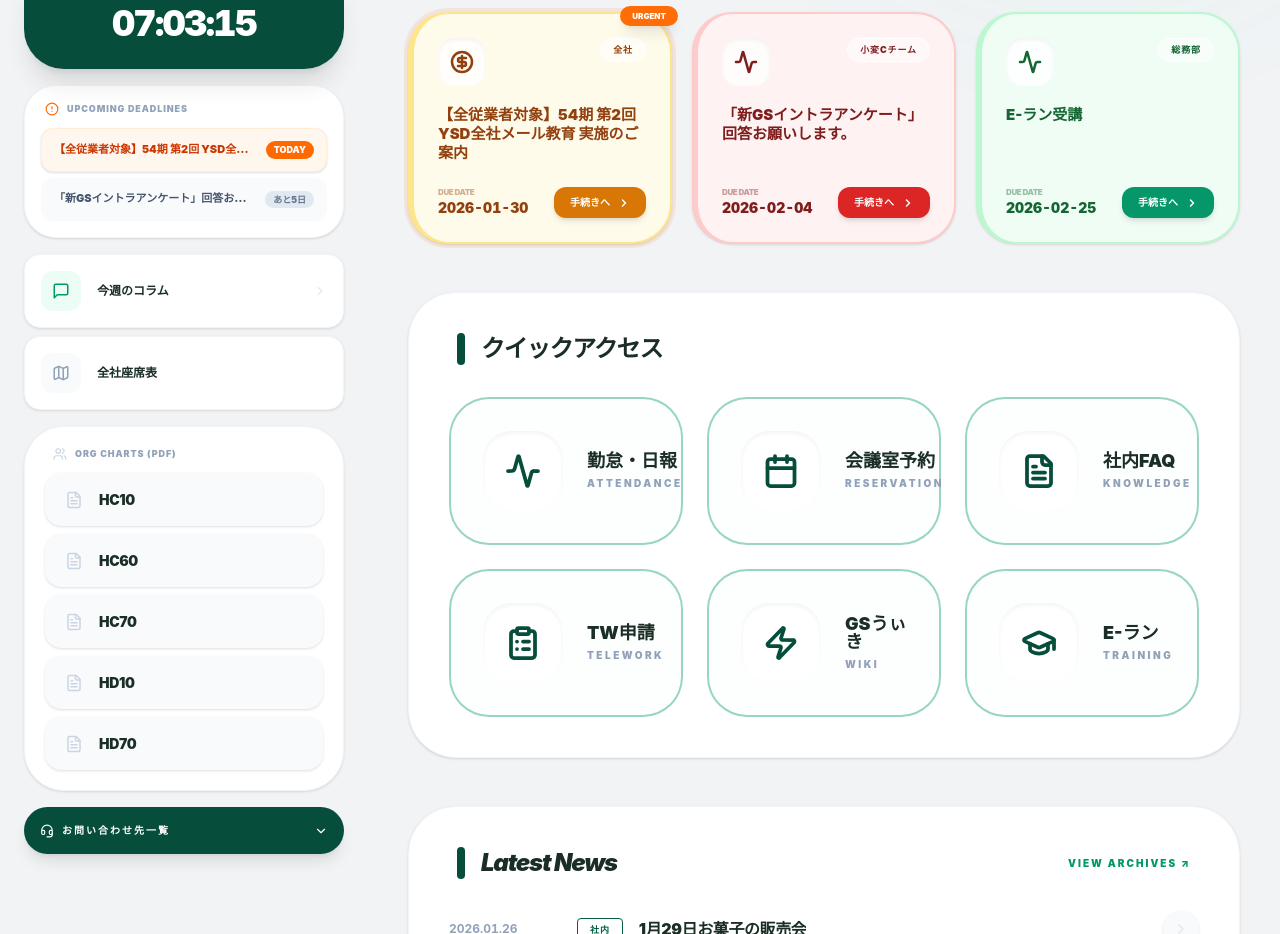
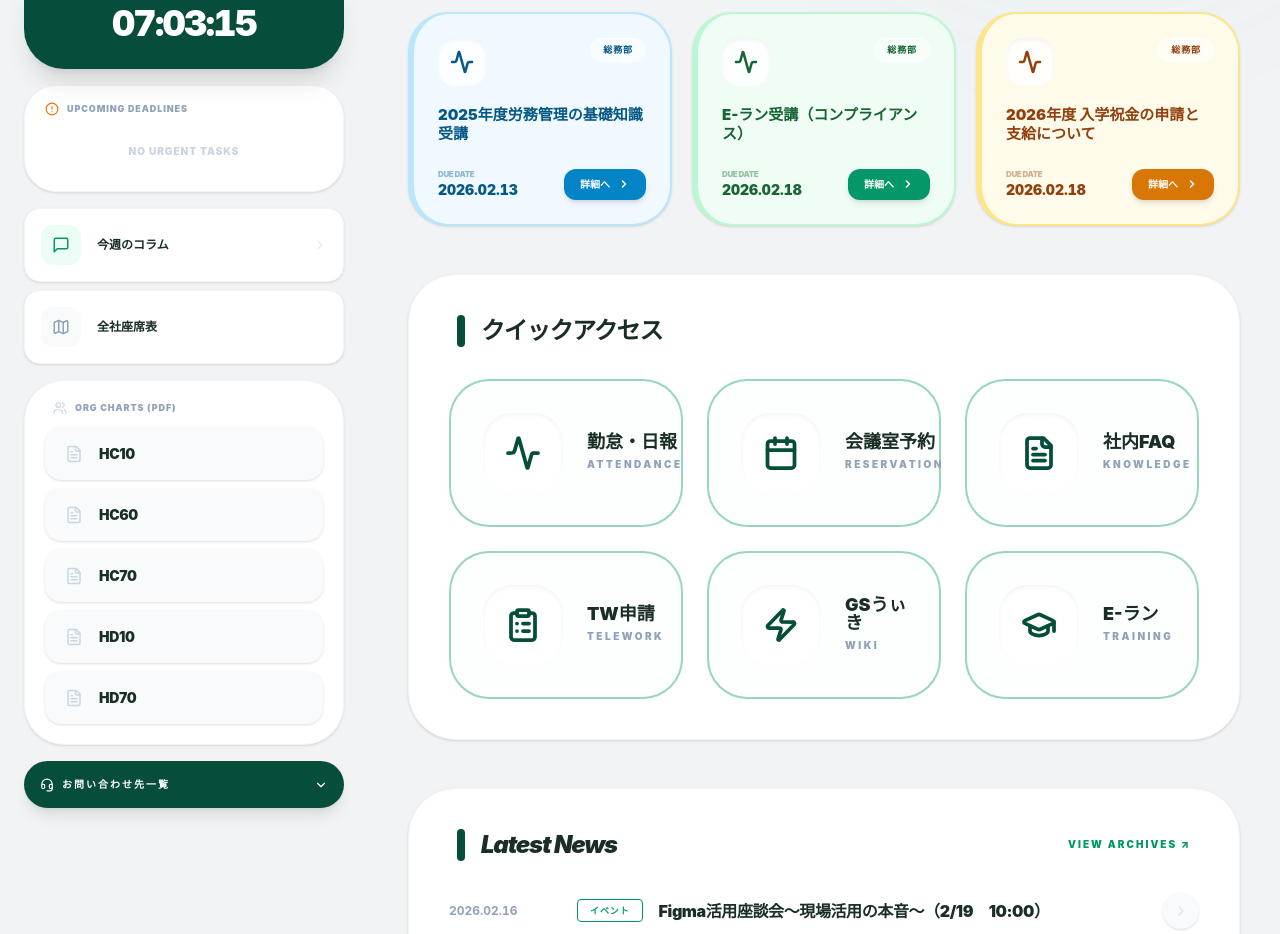
Before and after one commit to s1azt/shohen, a React (Vite) app: page / in a window 1280 px wide. Shown: the part 318-1252 px from the top of the page. Built offline with nearby package versions, Linux system fonts and the light colour scheme.

Commit message:
feat:20260216

```diff
--- a/src/data/deadlines.ts
+++ b/src/data/deadlines.ts
@@ -1,58 +1,127 @@
-// 締め切りデータ
-
 import { ReceiptText, CircleDollarSign, Activity, Clipboard } from "lucide-react";
 
-export const allDeadlines = [
+export interface DeadlineItem {
+  id: number;
+  title: string;
+  date: string;
+  updateDate: string;
+  dept: string;
+  iconName: string;
+  url: string;
+  // 💡 カラープロパティを追加
+  bg: string;
+  border: string;
+  text: string;
+  btn: string;
+  accent: string;
+}
+
+/*
+    bg: "bg-[#fffbeb]",         // 薄い黄
+    border: "border-[#fde68a]", // 黄の枠線
+    text: "text-[#92400e]",     // 茶色文字
+    btn: "bg-[#d97706]",        // 実行ボタンオレンジ
+    accent: "border-l-[#d97706]"
+
+
+
+    bg: "bg-[#fff5f5]",         // 薄い赤
+    border: "border-[#feb2b2]", // 赤の枠線
+    text: "text-[#742a2a]",     // 濃い赤文字
+    btn: "bg-[#e53e3e]",        // 実行ボタン赤
+    accent: "border-l-[#e53e3e]"
+
+
+    bg: "bg-[#f0fdf4]",         // 薄い緑
+    border: "border-[#bbf7d0]", // 緑の枠線
+    text: "text-[#166534]",     // 濃い緑文字
+    btn: "bg-[#059669]",        // 緑ボタン
+    accent: "border-l-[#059669]"
+
+
+    bg: "bg-[#f0f9ff]",         // 薄い青
+    border: "border-[#bae6fd]", // 青の枠線
+    text: "text-[#075985]",     // 濃い青文字
+    btn: "bg-[#0284c7]",        // 青ボタン
+    accent: "border-l-[#0284c7]"
+
+
+    bg: "bg-[#f5f3ff]",         // 薄い紫
+    border: "border-[#ddd6fe]", // 紫の枠線
+    text: "text-[#5b21b6]",     // 濃い紫文字
+    btn: "bg-[#7c3aed]",        // 紫ボタン
+    accent: "border-l-[#7c3aed]"
+    */
+
+export const allDeadlines: DeadlineItem[] = [
   {
     id: 1,
-    title: "年末調整書類提出",
-    date: "2026-12-10",
+    title: "年始年末休暇申請テスト",
+    date: "2026.12.10",
+    updateDate: "2026.01.15",
     dept: "総務部",
     iconName: "ReceiptText",
-    accent: "border-l-[#e53e3e]",
-    bg: "bg-[#fff5f5]",
-    border: "border-[#feb2b2]",
-    text: "text-[#742a2a]",
-    btn: "bg-[#e53e3e]",
-    url: "https://example.com/nencho-system"
-  },
-  {
-    id: 2,
-    title: "【全従業者対象】54期 第2回 YSD全社メール教育 実施のご案内",
-    date: "2026-01-30", // 月のフォーマットを統一しておくと安全です
-    dept: "全社",
-    iconName: "CircleDollarSign",
-    accent: "border-l-[#d97706]",
-    bg: "bg-[#fffbeb]",
-    border: "border-[#fde68a]",
-    text: "text-[#92400e]",
-    btn: "bg-[#d97706]",
-    url: "http://dominoap.nekonet.co.jp/all/all0088.nsf/($All)/630E1E1FD564992C49258D760015D41B"
-  },
-  {
-    id: 3,
-    title: "「新GSイントラアンケート」回答お願いします。",
-    date: "2026-02-04",
-    dept: "小変Cチーム",
-    iconName: "Activity",
-    accent: "border-l-[#dc2626]", // 濃い赤（Red 600）
-    bg: "bg-[#fef2f2]",         // ごく薄い赤（Red 50）
-    border: "border-[#fecaca]",   // 薄い赤の境界線（Red 200）
-    text: "text-[#7f1d1d]",       // 深みのある赤文字（Red 900）
-    btn: "bg-[#dc2626]",          // ボタン用の鮮やかな赤（Red 600）
-    url: "https://forms.gle/TdjoT5nTijufFfMJA" // 👈 追加
+    url: "https://example.com/nencho-system",
+    bg: "bg-[#fff5f5]",         // 薄い赤
+    border: "border-[#feb2b2]", // 赤の枠線
+    text: "text-[#742a2a]",     // 濃い赤文字
+    btn: "bg-[#e53e3e]",        // 実行ボタン赤
+    accent: "border-l-[#e53e3e]"
   },
   {
     id: 4,
-    title: "E-ラン受講",
-    date: "2026-02-25",
+    title: "E-ラン受講（コンプライアンス）",
+    date: "2026.02.18",
+    updateDate: "2026.01.25",
     dept: "総務部",
     iconName: "Activity",
-    accent: "border-l-[#059669]",
-    bg: "bg-[#f0fdf4]",
-    border: "border-[#bbf7d0]",
-    text: "text-[#166534]",
-    btn: "bg-[#059669]",
-    url: "https://clipline.jp/training/#/students" // 👈 追加
+    url: "https://clipline.jp/training/#/students",
+    bg: "bg-[#f0fdf4]",         // 薄い緑
+    border: "border-[#bbf7d0]", // 緑の枠線
+    text: "text-[#166534]",     // 濃い緑文字
+    btn: "bg-[#059669]",        // 緑ボタン
+    accent: "border-l-[#059669]"
+  },
+  {
+    id: 5,
+    title: "2025年度労務管理の基礎知識 受講",
+    date: "2026.02.13",
+    updateDate: "2026.01.25",
+    dept: "総務部",
+    iconName: "Activity",
+    url: "https://clipline.jp/training/#/students",
+    bg: "bg-[#f0f9ff]",         // 薄い青
+    border: "border-[#bae6fd]", // 青の枠線
+    text: "text-[#075985]",     // 濃い青文字
+    btn: "bg-[#0284c7]",        // 青ボタン
+    accent: "border-l-[#0284c7]"
+  },
+  {
+    id: 6,
+    title: "54期個人情報保護部門別教育 受講",
+    date: "2026.02.27",
+    updateDate: "2026.02.10",
+    dept: "総務部",
+    iconName: "Activity",
+    url: "https://clipline.jp/training/#/students",
+    bg: "bg-[#f5f3ff]",         // 薄い紫
+    border: "border-[#ddd6fe]", // 紫の枠線
+    text: "text-[#5b21b6]",     // 濃い紫文字
+    btn: "bg-[#7c3aed]",        // 紫ボタン
+    accent: "border-l-[#7c3aed]"
+  },
+  {
+    id: 7,
+    title: "2026年度 入学祝金の申請と支給について",
+    date: "2026.02.18",
+    updateDate: "2026.02.16",
+    dept: "総務部",
+    iconName: "Activity",
+    url: "http://dominoap.nekonet.co.jp/all/all0088.nsf/($All)/AD16DB6D7A73F0AF49258D9500324DBA",
+    bg: "bg-[#fffbeb]",         // 薄い黄
+    border: "border-[#fde68a]", // 黄の枠線
+    text: "text-[#92400e]",     // 茶色文字
+    btn: "bg-[#d97706]",        // 実行ボタンオレンジ
+    accent: "border-l-[#d97706]"
   }
 ];
--- a/src/data/news.ts
+++ b/src/data/news.ts
@@ -30,5 +30,24 @@ export const allNews = [
     title: "社内親睦ゴルフコンペのご案内",
     color: "text-emerald-600",
     url: "/news/golf-event"
+  },
+  {
+    id: 5,
+    date: "2026.02.09",
+    category: "通達",
+    title: "社用携帯お持ちの方対象：SMX/SplashtopPW初期化・シンクラ再起動セルフリセット",
+    color: "text-emerald-600",
+    url: "http://dominoap.nekonet.co.jp/all/all0088.nsf/($All)/EE331468E6C990AE49258D8E002EFB67"
+  },
+  {
+    id: 6,
+    date: "2026.02.16",
+    category: "イベント",
+    title: "Figma活用座談会〜現場活用の本音〜（2/19　10:00）",
+    color: "text-emerald-600",
+    url: "http://dominoap.nekonet.co.jp/all/all0088.nsf/($All)/B34445AC39AD83FE49258D9C001E0EC6"
   }
+
+
+
 ];
--- a/src/data/organization.ts
+++ b/src/data/organization.ts
@@ -50,9 +50,9 @@ export const organizationData = {
             role: "技術マネージャー",
             description: "バックエンドとインフラを中心とした技術チームを統括。",
             teams: [
-              { id: "HC10-MG1-T1", name: "システム設計チーム", leader: "高橋(仁)", members: 5, description: "全社システムの設計・構成管理を担当。" },
-              { id: "HC10-MG1-T2", name: "インフラ構築チーム", leader: "板橋", members: 6, description: "クラウドインフラとオンプレミスの構築・運用を担当。" },
-              { id: "HC10-MG1-T3", name: "セキュリティチーム", leader: "髙井", members: 4, description: "情報セキュリティ対策の実装と監査を担当。" }
+              { id: "HC10-MG1-T1", name: "収支管理組織運営チーム", leader: "高橋(仁)", members: 5, description: "予算策定、実績管理、および利益率の可視化を行う計数管理システムの開発・運用を担当。" },
+              { id: "HC10-MG1-T2", name: "営業管理請求管理チーム", leader: "板橋", members: 6, description: "受注から契約、請求発行、入金消込までの販売管理プロセスをデジタル化し、正確な債権管理を実現するシステムの構築を担当。" },
+              { id: "HC10-MG1-T3", name: "デジタル業務変革チーム", leader: "髙井", members: 4, description: "情既存のレガシーな業務フローを分析し、最新のIT技術や自動化ツールを用いて社内オペレーションの抜本的な改善を担当。" }
             ]
           },
           {
@@ -61,9 +61,9 @@ export const organizationData = {
             role: "フロントエンド開発マネージャー",
             description: "UI/UXとフロントエンド開発チームを統括。",
             teams: [
-              { id: "HC10-MG2-T1", name: "UI/UX設計チーム", leader: "澤田", members: 4, description: "ユーザーインターフェースとユーザーエクスペリエンスの設計を担当。" },
-              { id: "HC10-MG2-T2", name: "フロントエンド開発チーム", leader: "堀川", members: 6, description: "最新のフロントエンド技術を活用したウェブアプリケーション開発を担当。" },
-              { id: "HC10-MG2-T3", name: "モバイル開発チーム", leader: "國友", members: 5, description: "iOS/Android向けのネイティブ・ハイブリッドアプリ開発を担当。" }
+              { id: "HC10-MG2-T1", name: "資産・委託管理チーム", leader: "澤田", members: 4, description: "社内のハードウェア資産やソフトウェアライセンス、および外部パートナーとの委託契約を一元管理するフロントエンド基盤の構築を担当。" },
+              { id: "HC10-MG2-T2", name: "働き方改革チーム", leader: "堀川", members: 6, description: "リモートワーク支援、コミュニケーション活性化など、従業員のエンゲージメントを高めるための社内ポータルやツールの開発を担当。" },
+              { id: "HC10-MG2-T3", name: "デジタル技術推進チーム", leader: "國友", members: 5, description: "最新のWebフレームワークやモバイル技術の導入検証を行い、プロダクト全体の操作性向上や技術スタックの刷新を担当。" }
             ]
           }
         ]
--- a/src/pages/Construction.tsx
+++ b/src/pages/Construction.tsx
@@ -67,7 +67,7 @@ export const Construction: React.FC<{ target: string, isMidnight?: boolean }> =
             <Settings size={44} strokeWidth={1} className="text-slate-300" />
           </div>
           <h3 className={`text-3xl font-[1000] mb-4 tracking-tighter uppercase ${isMidnight ? 'text-white' : 'text-slate-800'}`}>
-            Synchronizing...
+            工事中👷...
           </h3>
           <p className="text-slate-400 text-sm max-w-sm leading-relaxed font-bold tracking-tight uppercase opacity-60">
             Fetching latest deployment data for {target} facility.
--- a/src/pages/DeadLines.tsx
+++ b/src/pages/DeadLines.tsx
@@ -1,21 +1,30 @@
 import React, { useState } from "react";
 import { allDeadlines } from "../data/deadlines";
-import { Clock, AlertTriangle, CheckCircle, Calendar, ChevronRight } from "lucide-react";
+import { Clock, AlertTriangle, CheckCircle, Calendar, ArrowUpRight } from "lucide-react";
 
 export const Deadlines: React.FC<{ isMidnight?: boolean }> = ({ isMidnight }) => {
   const [filter, setFilter] = useState("すべて");
   const today = new Date();
   today.setHours(0, 0, 0, 0);
 
-  const getDeadlineStatus = (dateStr: string) => {
-    const deadline = new Date(dateStr);
-    const diffDays = Math.ceil((deadline.getTime() - today.getTime()) / (1000 * 60 * 60 * 24));
-    if (diffDays < 0) return { label: "完了", style: "bg-slate-100 text-slate-400 border-slate-200", icon: <CheckCircle size={20} /> };
-    if (diffDays <= 3) return { label: `あと ${diffDays} 日`, style: "bg-red-50 text-red-600 border-red-100", icon: <AlertTriangle size={20} className="animate-pulse" /> };
-    return { label: `あと ${diffDays} 日`, style: "bg-emerald-50 text-[#064e3b] border-emerald-100", icon: <Clock size={20} /> };
+  // 💡 共通の新着判定（3日以内）
+  const isRecentlyUpdated = (dateStr?: string) => {
+    if (!dateStr) return false;
+    const updatedDate = new Date(dateStr.replace(/\./g, '/'));
+    const diffTime = today.getTime() - updatedDate.getTime();
+    return Math.floor(diffTime / 86400000) <= 3;
   };
 
-  const filteredDeadlines = allDeadlines
+  const getDeadlineStatus = (dateStr: string) => {
+    const deadline = new Date(dateStr.replace(/\./g, '/'));
+    const diffDays = Math.ceil((deadline.getTime() - today.getTime()) / (1000 * 60 * 60 * 24));
+
+    if (diffDays < 0) return { label: "完了", style: "bg-slate-100 text-slate-400 border-slate-200", icon: <CheckCircle size={22} /> };
+    if (diffDays <= 3) return { label: `${diffDays}日`, style: "bg-red-50 text-red-600 border-red-100 shadow-[0_0_20px_rgba(239,68,68,0.1)]", icon: <AlertTriangle size={22} className="animate-pulse" /> };
+    return { label: `${diffDays}日`, style: "bg-emerald-50 text-[#064e3b] border-emerald-100", icon: <Clock size={22} /> };
+  };
+
+  const filteredDeadlines = (allDeadlines || [])
     .filter(item => filter === "すべて" || item.dept === filter)
     .sort((a, b) => new Date(a.date).getTime() - new Date(b.date).getTime());
 
@@ -23,27 +32,31 @@ export const Deadlines: React.FC<{ isMidnight?: boolean }> = ({ isMidnight }) =>
 
   return (
     <div className="page-main-container">
+      {/* 1. 極太ヘッダー規格 */}
       <header className={`header-underline-bold ${isMidnight ? 'border-blue-600' : 'border-[#064e3b]'}`}>
-        <div className="flex flex-col md:flex-row justify-between items-end">
-          <div className="flex items-center gap-7">
+        <div className="flex flex-col md:flex-row justify-between items-end gap-6 pb-1">
+          <div className="flex items-center gap-7 text-left">
             <div className={`header-icon-squircle ${isMidnight ? 'bg-blue-600' : 'bg-[#064e3b]'}`}>
               <Calendar size={32} strokeWidth={1.5} />
             </div>
-            <div className="text-left">
+            <div>
               <h2 className={`header-title-main ${isMidnight ? 'text-white' : 'text-[#1a2e25]'}`}>
                 締め切り
               </h2>
-              <div className="flex items-center gap-3 mt-4">
+              <div className="flex items-center gap-3 mt-4 text-[11px] font-black uppercase tracking-[0.4em] opacity-30 italic">
                 <div className={`h-[2px] w-6 ${isMidnight ? 'bg-blue-600' : 'bg-[#064e3b]'}`}></div>
-                <p className="header-subtitle-sub">Strategic Control</p>
+                Strategic Control
               </div>
             </div>
           </div>
-          <div className="flex gap-2 mt-8 md:mt-0 pb-1">
+
+          <div className="flex gap-1 overflow-x-auto pb-1 max-w-full no-scrollbar">
             {departments.map(dept => (
               <button key={dept} onClick={() => setFilter(dept)}
-                className={`px-5 py-2.5 rounded-xl text-[10px] font-black uppercase tracking-widest transition-all ${
-                  filter === dept ? (isMidnight ? "bg-blue-600 text-white shadow-lg" : "bg-[#064e3b] text-white shadow-lg") : "text-slate-400 hover:text-slate-600"
+                className={`px-5 py-2.5 rounded-xl text-[10px] font-black uppercase tracking-widest transition-all whitespace-nowrap border-none cursor-pointer ${
+                  filter === dept
+                    ? (isMidnight ? "bg-blue-600 text-white shadow-lg" : "bg-[#064e3b] text-white shadow-lg")
+                    : "text-slate-400 hover:text-slate-600"
                 }`}>
                 {dept}
               </button>
@@ -52,26 +65,60 @@ export const Deadlines: React.FC<{ isMidnight?: boolean }> = ({ isMidnight }) =>
         </div>
       </header>
 
-      <div className="space-y-4">
+      {/* 2. 「島（カード）」形式のリスト */}
+      <div className="grid grid-cols-1 gap-5 mt-10">
         {filteredDeadlines.map((item) => {
           const status = getDeadlineStatus(item.date);
+          const isNew = isRecentlyUpdated(item.updateDate);
+
           return (
-            <div key={item.id} className={`p-6 standard-card border-none shadow-md hover:shadow-xl flex flex-col md:flex-row items-center group transition-all duration-300 ${isMidnight ? 'bg-slate-800/60' : 'bg-white'}`}>
-              <div className={`w-16 h-16 rounded-[1.5rem] border flex flex-col items-center justify-center mb-4 md:mb-0 md:mr-8 flex-shrink-0 transition-transform group-hover:scale-105 ${status.style}`}>
+            <div key={item.id} className={`group relative p-8 rounded-[var(--radius-card)] border flex flex-col md:flex-row items-center gap-8 transition-all duration-500 hover:shadow-2xl hover:-translate-y-1 ${
+              isMidnight ? 'bg-slate-800/60 border-slate-700' : 'bg-white border-slate-100 shadow-sm'
+            }`}>
+
+              {/* NEW判定：左上のドット付きラベル */}
+              {isNew && (
+                <div className="absolute top-6 left-10 flex items-center gap-2">
+                  <span className="text-[10px] font-black text-orange-500 italic tracking-tighter uppercase">New</span>
+                  <span className="w-1.5 h-1.5 rounded-full bg-orange-500 animate-pulse shadow-[0_0_8px_rgba(249,115,22,0.6)]"></span>
+                </div>
+              )}
+
+              {/* 右上の部署名（さりげなく配置） */}
+              <div className="absolute top-6 right-12 text-[10px] font-black text-slate-300 uppercase tracking-[0.3em]">
+                {item.dept}
+              </div>
+
+              {/* ① ステータス・アイランド（左側の塊） */}
+              <div className={`w-20 h-20 rounded-[1.8rem] border flex flex-col items-center justify-center shrink-0 transition-all group-hover:scale-110 group-hover:rotate-3 ${status.style}`}>
                 {status.icon}
-                <span className="text-[9px] font-[1000] mt-1 uppercase tracking-tighter">{status.label.replace("あと ", "")}</span>
+                <span className="text-[11px] font-[1000] mt-1.5 uppercase tracking-tighter">{status.label}</span>
               </div>
-              <div className="flex-grow min-w-0 text-center md:text-left">
-                <span className="text-[10px] font-black text-[#064e3b] opacity-40 uppercase tracking-[0.2em]">{item.dept}</span>
-                <h4 className={`text-xl font-black truncate tracking-tight ${isMidnight ? 'text-slate-200 group-hover:text-blue-400' : 'text-[#1a2e25] group-hover:text-[#064e3b]'}`}>{item.title}</h4>
+
+              {/* ② テキスト・コンテンツ（中央） */}
+              <div className="flex-grow min-w-0 text-left">
+                <div className="flex items-center gap-3 mb-2 opacity-40">
+                  <div className={`h-[1px] w-4 ${isMidnight ? 'bg-blue-400' : 'bg-[#064e3b]'}`}></div>
+                  <span className="text-[10px] font-black uppercase tracking-widest">Target Timeline</span>
+                </div>
+                <h4 className={`text-[24px] font-black tracking-tight leading-tight transition-colors ${
+                  isMidnight ? 'text-slate-100 group-hover:text-blue-400' : 'text-[#1a2e25] group-hover:text-[#064e3b]'
+                }`}>
+                  「{item.title}」
+                </h4>
               </div>
-              <div className="flex items-center gap-10 mt-6 md:mt-0 md:ml-10 shrink-0">
-                <div className="text-right hidden sm:block">
-                  <p className="text-[9px] font-black text-slate-300 uppercase tracking-widest mb-1">Target</p>
-                  <p className={`text-lg font-black tabular-nums ${isMidnight ? 'text-slate-300' : 'text-[#1a2e25]'}`}>{item.date}</p>
-                </div>
-                <button onClick={() => window.open(item.url, "_blank")} className={`h-14 px-8 rounded-full font-black text-[10px] tracking-[0.2em] uppercase flex items-center gap-3 transition-all ${isMidnight ? 'bg-slate-900/50 text-blue-400 hover:bg-blue-600 hover:text-white' : 'bg-slate-50 text-slate-400 hover:bg-[#064e3b] hover:text-white'}`}>
-                  Execute <ChevronRight size={14} strokeWidth={3} />
+
+              {/* ③ アクション・ボタン（右端） */}
+              <div className="shrink-0">
+                <button
+                  onClick={() => window.open(item.url, "_blank")}
+                  className={`h-14 px-10 rounded-2xl font-black text-[11px] tracking-[0.2em] uppercase flex items-center gap-4 shadow-xl transition-all group-hover:pr-12 group-hover:shadow-2xl ${
+                    isMidnight
+                      ? 'bg-blue-600 text-white hover:bg-blue-500 shadow-blue-900/20'
+                      : 'bg-[#064e3b] text-white hover:bg-[#1a2e25] shadow-emerald-900/10'
+                  }`}
+                >
+                  Execute <ArrowUpRight size={18} strokeWidth={3} />
                 </button>
               </div>
             </div>
--- a/src/pages/Home.tsx
+++ b/src/pages/Home.tsx
@@ -107,7 +107,7 @@ export const Home: React.FC<HomeProps> = ({ setActiveTab, isMidnight }) => {
                       <span className={`text-sm font-black tabular-nums transition-colors duration-[3000ms] ${isMidnight ? 'text-slate-300' : item.text}`}>{item.date}</span>
                     </div>
                     <div className={`flex items-center gap-2 px-4 py-2 rounded-xl text-white font-black text-[10px] transition-all group-hover:brightness-110 shadow-md ${isMidnight ? 'bg-blue-600' : item.btn}`}>
-                      手続きへ <ChevronRight size={12} strokeWidth={3} />
+                      詳細へ <ChevronRight size={12} strokeWidth={3} />
                     </div>
                   </div>
                 </a>
```
Also changed, not shown: 7 other files (tests, documents, lock files or other folders).
